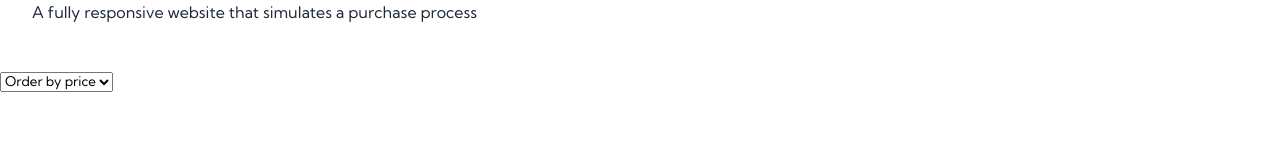
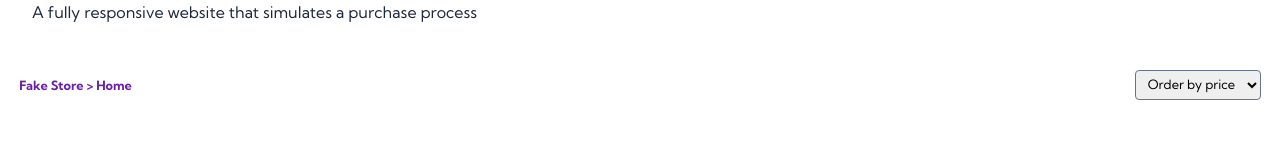
Before and after one commit to vieira-a/fake-store-react, a React (Vite) app: page / in a window 1280 px wide. Shown: the part 148-290 px from the top of the page. Built offline with nearby package versions, Linux system fonts and the light colour scheme.

Commit message:
feat: style: form order by price on ProductCard

```diff
--- a/src/components/ProductCard/ProductCard.tsx
+++ b/src/components/ProductCard/ProductCard.tsx
@@ -35,6 +35,9 @@ export default function ProductCard() {
 
   return (
     <>
+    <S.PageUtilSection>
+      <S.NavIndicator>Fake Store {'>'} Home</S.NavIndicator>
+      <S.OrderByFilter>
         <form>
           <select onChange={(event) => changeOrder(event.target.value)}>
             <option value="">Order by price</option>
@@ -42,6 +45,8 @@ export default function ProductCard() {
             <option value="high-to-low">Hight to low</option>
           </select>
         </form>
+      </S.OrderByFilter>
+    </S.PageUtilSection>
       <S.ContainerProducts>
         {data.map((item) => (
           <S.CardProduct key={`id${item.id}`} id={`${item.id}`}>
--- a/src/components/ProductCard/styles.tsx
+++ b/src/components/ProductCard/styles.tsx
@@ -52,3 +52,33 @@ export const ProductDescription = styled("p")`
 export const ProductPrice = styled(ProductTitle)`
   color: ${color.purple["800"]};
 `;
+
+export const PageUtilSection = styled("section")`
+  display: flex;
+  align-items: center;
+  justify-content: space-between;
+  margin-inline: 1.2rem;
+`
+
+export const NavIndicator = styled("div")`
+  display: flex;
+  justify-content: center;
+  gap: .5rem;
+  font-size: .8rem;
+  font-weight: 700;
+  color: ${color.purple['800']};
+`
+
+export const OrderByFilter = styled("div")`
+  & select {
+    padding: .3rem .5rem;
+    font: inherit;
+    font-size: .8rem;
+    border: none;
+    border: 1px solid ${color.slate['500']};
+    border-radius: 4px;
+  }
+  & option {
+    font: inherit !important;
+  }
+`
```
Lines whose indentation alone changed are shown as unchanged.
